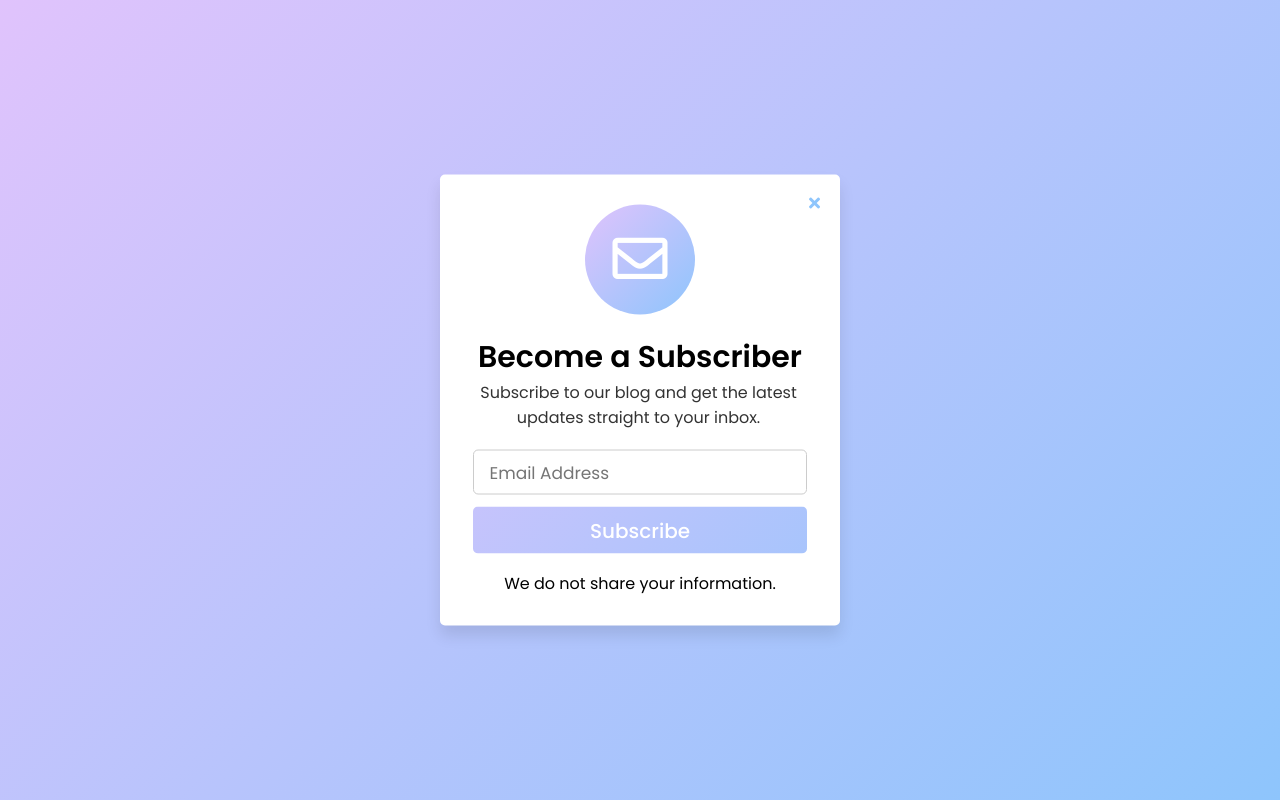
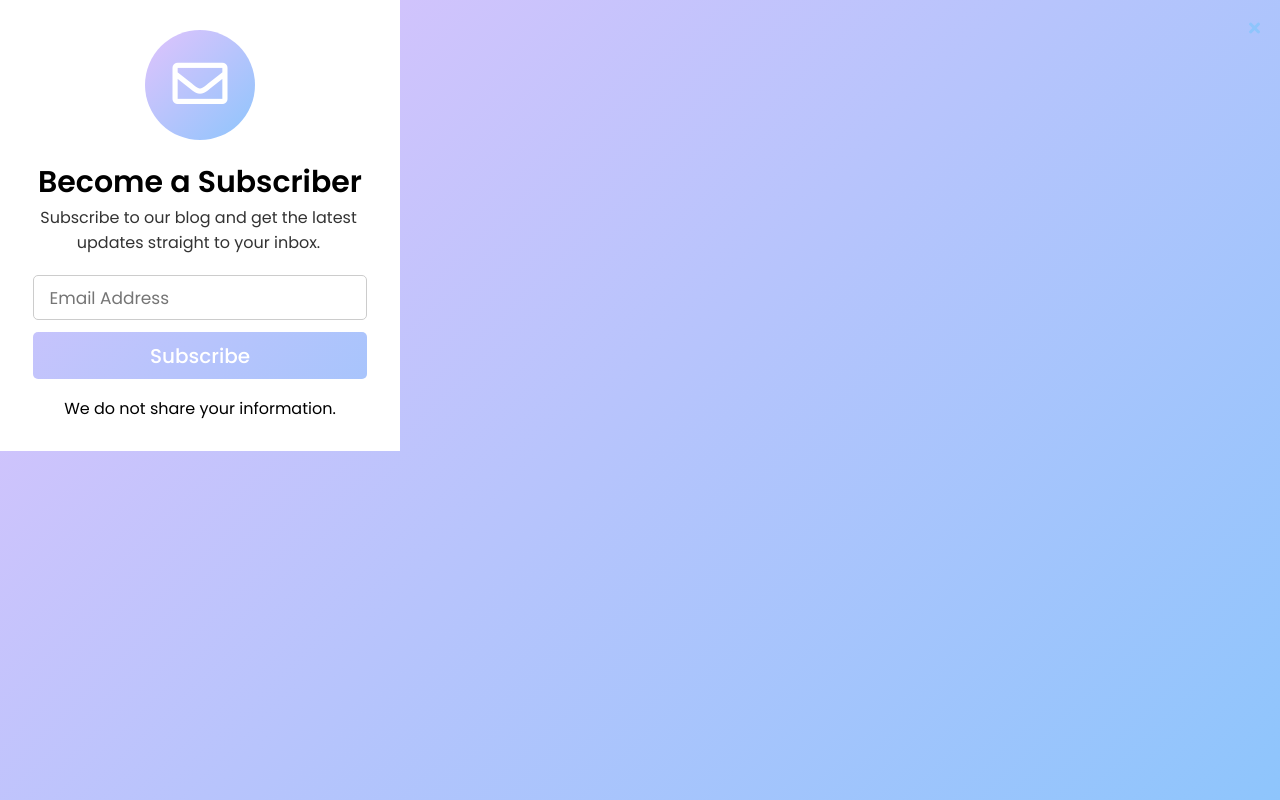
Before and after one commit to aner2007/task, a PHP site: page /php/subscribe.php in a window 1280 px wide. Run offline with PHP 8.4, Linux system fonts and the light colour scheme.

Commit message:
add subscribe

```diff
--- a/css/subscribe.css
+++ b/css/subscribe.css
@@ -13,15 +13,7 @@ body{
     color: #fff;
     background: rgb(142,197,252);
 }
-.show-btn, .wrapper{
-    position: absolute;
-    top: 50%;
-    left: 50%;
-    transform: translate(-50%, -50%);
-    background: #fff;
-    border-radius: 5px;
-    box-shadow: 0px 10px 15px rgba(0,0,0,0.1);
-}
+
 .show-btn{
     color: rgb(142,197,252);
     padding: 13px 18px;
@@ -45,14 +37,8 @@ body{
     pointer-events: auto;
     transition: all 0.3s ease;
 }
-#toggle{
-    display: none;
-}
-#toggle:checked ~ .wrapper{
-    opacity: 0;
-    pointer-events: none;
-    top: 40%;
-}
+
+
 .wrapper .cancel-icon{
     position: absolute;
     right: 20px;
--- a/php/subscribe.php
+++ b/php/subscribe.php
@@ -9,8 +9,7 @@
     <link rel="stylesheet" href="https://cdnjs.cloudflare.com/ajax/libs/font-awesome/5.15.3/css/all.min.css"/>
 </head>
 <body>
-<input type="checkbox" id="toggle">
-<label for="toggle" class="show-btn">Show Modal</label>
+
 <div class="wrapper">
     <label for="toggle">
         <i class="cancel-icon fas fa-times"></i>
@@ -20,7 +19,7 @@
         <header>Become a Subscriber</header>
         <p>Subscribe to our blog and get the latest updates straight to your inbox.</p>
     </div>
-    <form action="index.php" method="POST">
+    <form action="/task/php/subscribe.php" method="POST">
         <?php
         $userEmail = ""; //first we leave email field blank
         if(isset($_POST['subscribe'])){ //if subscribe btn clicked
```
